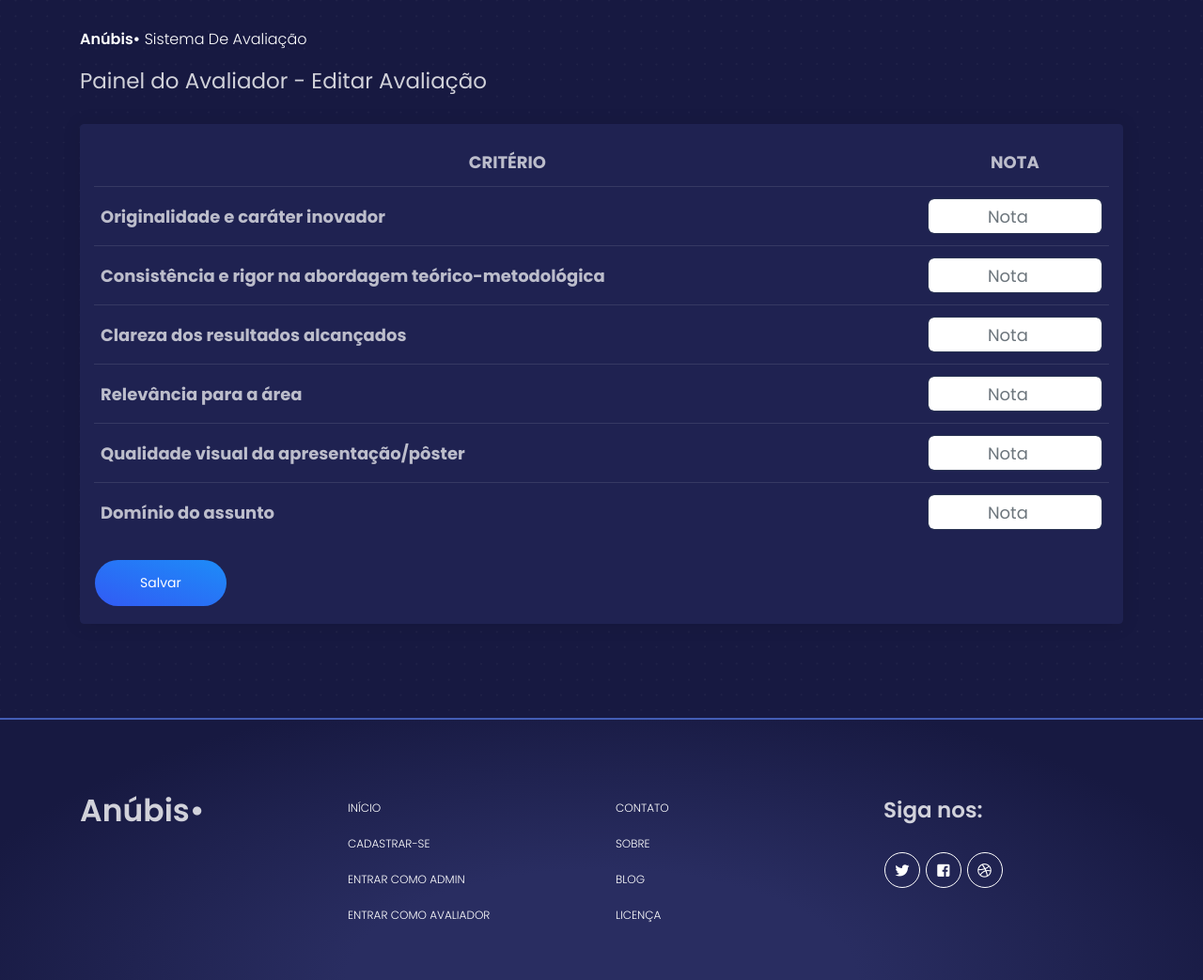
After one commit to vieiraeduardos/anubis, a Flask app: page /judges/1/papers/1/evaluations/ in a window 1280 px wide. The commit adds this page. Shown: the whole page at 94% size. Run offline with Flask 2, Linux system fonts and the light colour scheme; data that the repository does not hold is empty; some libraries are stand-ins or nearby versions.

Commit message:
Implementing method update evaluation

```diff
--- a/app/controllers/EvaluationController.py
+++ b/app/controllers/EvaluationController.py
@@ -5,6 +5,28 @@ from app import app
 from app.models.Evaluation import Evaluation
 from app.models.Paper import Paper
 from app.models.Link import Link
+
+@app.route("/judges/<judge>/papers/<paper>/evaluations/", methods=["GET"])
+def redirect_edit_evaluation(judge, paper):
+    evaluation = Evaluation().getEvaluation(judge=judge, paper=paper)
+
+    return render_template("edit-evaluation.html", evaluation=evaluation)
+
+@app.route("/judges/<judge>/papers/<paper>/evaluations/", methods=["POST"])
+def update_evaluation(judge, paper):
+    originality = request.form.get("originality")
+    consistency = request.form.get("consistency")
+    clarity = request.form.get("clarity")
+    relevance = request.form.get("relevance")
+    quality = request.form.get("quality")
+    domain = request.form.get("domain")
+
+    eval = Evaluation(paper=paper, judge=judge, originality=originality, consistency=consistency, clarity=clarity, relevance=relevance, quality=quality, domain=domain)
+
+    eval.update()
+
+    return render_template("judge.html")
+
 
 @app.route("/papers/<code>/evaluations/", methods=["GET"])
 def redirect_evaluation_page(code):
--- a/app/models/Evaluation.py
+++ b/app/models/Evaluation.py
@@ -40,3 +40,33 @@ class Evaluation():
             return 0
         finally:
           self.connection.close()
+
+    def getEvaluation(self, judge, paper):
+        try:
+          with self.connection.cursor() as cursor:
+            sql = "SELECT * FROM evaluation WHERE judge=%s AND paper=%s"
+            cursor.execute(sql, (judge, paper))
+            result = cursor.fetchone()
+
+            return result
+        except Exception as e:
+            print(e)
+            return None
+        finally:
+          self.connection.close()
+
+
+
+    def update(self):
+        try:
+          with self.connection.cursor() as cursor:
+            sql = "UPDATE evaluation SET originality=%s AND consistency=%s AND clarity=%s AND relevance=%s AND quality=%s AND domain=%s WHERE judge=%s AND paper=%s"
+            cursor.execute(sql, (self.originality, self.consistency, self.clarity, self.relevance, self.quality, self.domain, self.judge, self.paper))
+            self.connection.commit()
+
+            return True
+        except Exception as e:
+            print(e)
+            return False
+        finally:
+          self.connection.close()
--- /dev/null
+++ b/app/templates/edit-evaluation.html
@@ -0,0 +1,127 @@
+{% include "heading.html" %}
+
+<body class="landing-page">
+  <!-- Navbar -->
+  <nav class="navbar navbar-expand-lg fixed-top navbar-transparent " color-on-scroll="100">
+    <div class="container">
+      <div class="navbar-translate">
+        <a class="navbar-brand" href="/" rel="tooltip" title="Designed and Coded by Núcleo de Telessaúde do Maranhão" data-placement="bottom">
+          <span>Anúbis•</span> Sistema de Avaliação
+        </a>
+        <button class="navbar-toggler navbar-toggler" type="button" data-toggle="collapse" data-target="#navigation" aria-controls="navigation-index" aria-expanded="false" aria-label="Toggle navigation">
+          <span class="navbar-toggler-bar bar1"></span>
+          <span class="navbar-toggler-bar bar2"></span>
+          <span class="navbar-toggler-bar bar3"></span>
+        </button>
+      </div>
+      <div class="collapse navbar-collapse justify-content-end" id="navigation">
+        <div class="navbar-collapse-header">
+          <div class="row">
+            <div class="col-6 collapse-brand">
+              <a>
+                Anúbis•
+              </a>
+            </div>
+            <div class="col-6 collapse-close text-right">
+              <button type="button" class="navbar-toggler" data-toggle="collapse" data-target="#navigation" aria-controls="navigation-index" aria-expanded="false" aria-label="Toggle navigation">
+                <i class="tim-icons icon-simple-remove"></i>
+              </button>
+            </div>
+          </div>
+        </div>
+        <ul class="navbar-nav">
+          <!--<li class="nav-item">
+            <a class="nav-link" href="../events.html">Eventos</a>
+          </li>
+          <li class="nav-item">
+            <a class="nav-link" href="/settings/">Configurações</a>
+          </li>-->
+        </ul>
+      </div>
+    </div>
+  </nav>
+  <!-- End Navbar -->
+  <div class="wrapper">
+    <div class="section">
+      <div class="container">
+          <h3>Painel do Avaliador - Editar Avaliação</h3>
+
+          <div class="row justify-content-between">
+
+
+            <div class="col-lg-12 col-md-12">
+
+              <form action="/judges/{{ evaluation.judge }}/papers/{{ evaluation.paper }}/evaluations/" method="POST">
+                <div class="card card-register">
+                  <div class="card-body">
+
+                <table class="table">
+                  <thead>
+                      <tr>
+                          <th class="text-center" style="font-size: 18px;">Critério</th>
+                          <th class="text-center" style="font-size: 18px;">Nota</th>
+                      </tr>
+                  </thead>
+                  <tbody>
+                      <tr>
+                          <td style="font-weight: bold; font-size: 18px;">Originalidade e caráter inovador</td>
+                          <td>
+                            <input value="{{ evaluation.originality }}" min="0" max="10" step="1" name="originality" type="number" class="form-control text-center" placeholder="Nota" style="color: black; background-color: white; font-size: 18px;">
+                          </td>
+
+                      </tr>
+                      <tr>
+                          <td style="font-weight: bold; font-size: 18px;">Consistência e rigor na abordagem teórico-metodológica</td>
+                          <td>
+                            <input value="{{ evaluation.consistency }}" min="0" max="10" step="1" name="consistency" type="number" class="form-control text-center" placeholder="Nota" style="color: black; background-color: white; font-size: 18px;">
+                          </td>
+
+                      </tr>
+                      <tr>
+                          <td style="font-weight: bold; font-size: 18px;">Clareza dos resultados alcançados</td>
+                          <td>
+                            <input value="{{ evaluation.clarity }}" min="0" max="10" step="1" name="clarity" type="number" class="form-control text-center" placeholder="Nota" style="color: black; background-color: white; font-size: 18px;">
+                          </td>
+
+                      </tr>
+
+                      <tr>
+                          <td style="font-weight: bold; font-size: 18px;">Relevância para a área</td>
+                          <td>
+                            <input value="{{ evaluation.relevance }}" min="0" max="10" step="1" name="relevance" type="number" class="form-control text-center" placeholder="Nota" style="color: black; background-color: white; font-size: 18px;">
+                          </td>
+
+                      </tr>
+
+                      <tr>
+                          <td style="font-weight: bold; font-size: 18px;">Qualidade visual da apresentação/pôster</td>
+                          <td>
+                            <input value="{{ evaluation.quality }}" min="0" max="10" step="1" name="quality" type="number" class="form-control text-center" placeholder="Nota" style="color: black; background-color: white; font-size: 18px;">
+                          </td>
+
+                      </tr>
+
+                      <tr>
+                          <td style="font-weight: bold; font-size: 18px;">Domínio do assunto</td>
+                          <td>
+                            <input value="{{ evaluation.domain }}" min="0" max="10" step="1" name="domain" type="number" class="form-control text-center" placeholder="Nota" style="color: black; background-color: white; font-size: 18px;">
+                          </td>
+
+                      </tr>
+                  </tbody>
+              </table>
+
+              <button type="submit" class="btn btn-info btn-round btn-lg">Salvar</button>
+
+              </div>
+              </div>
+              </form>
+
+            </div> <!-- end .col -->
+
+
+          </div>
+        </div>
+      </div>
+
+{% include "footer.html" %}
--- a/app/templates/judge-events.html
+++ b/app/templates/judge-events.html
@@ -76,7 +76,7 @@
                               <a href="/papers/{{ paper.code }}/evaluations/" class="btn btn-info">Avaliar</i></a>
                             {% endif %}
                             {% if paper.status == 1 %}
-                              <a href="" class="btn btn-warning"><i class="tim-icons icon-pencil"></i></a>
+                              <a href="/judges/{{ paper.judge }}/papers/{{ paper.code }}/evaluations/" class="btn btn-warning"><i class="tim-icons icon-pencil"></i></a>
                             {% endif %}
 
                           </div>
```
